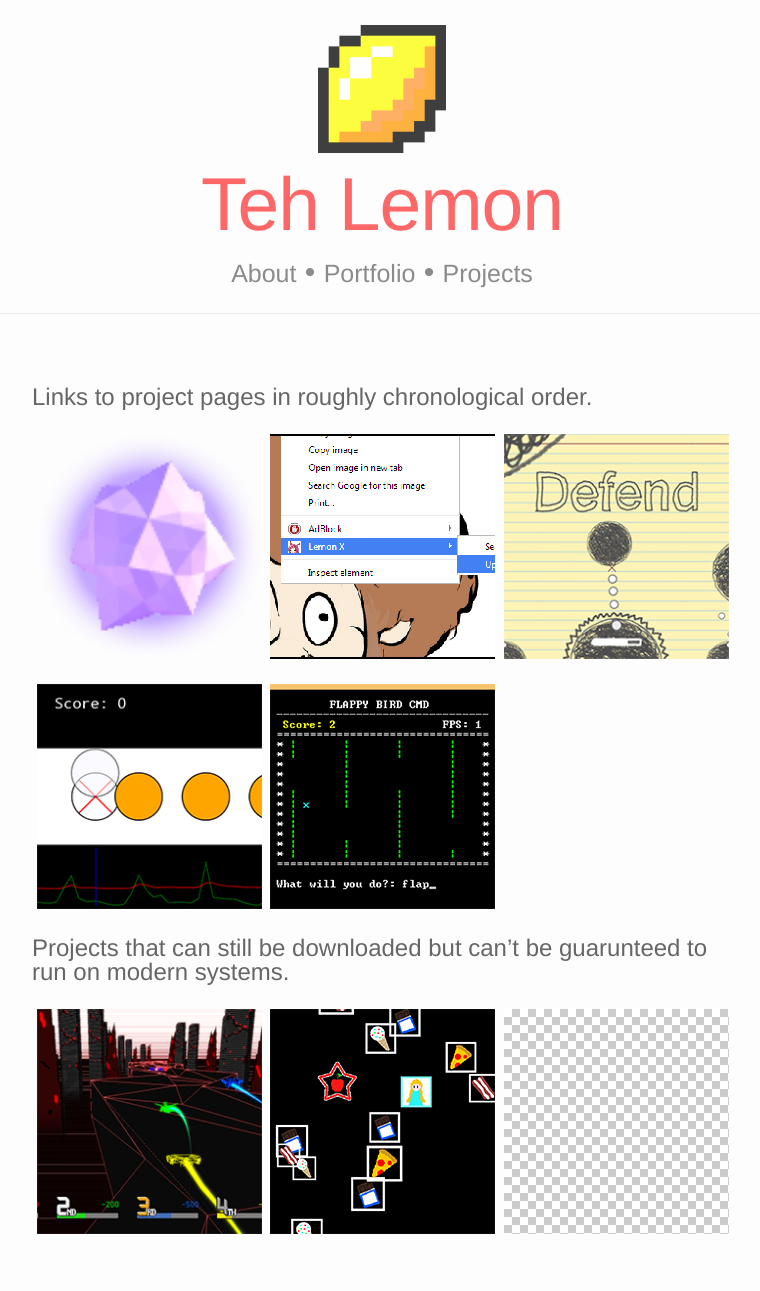
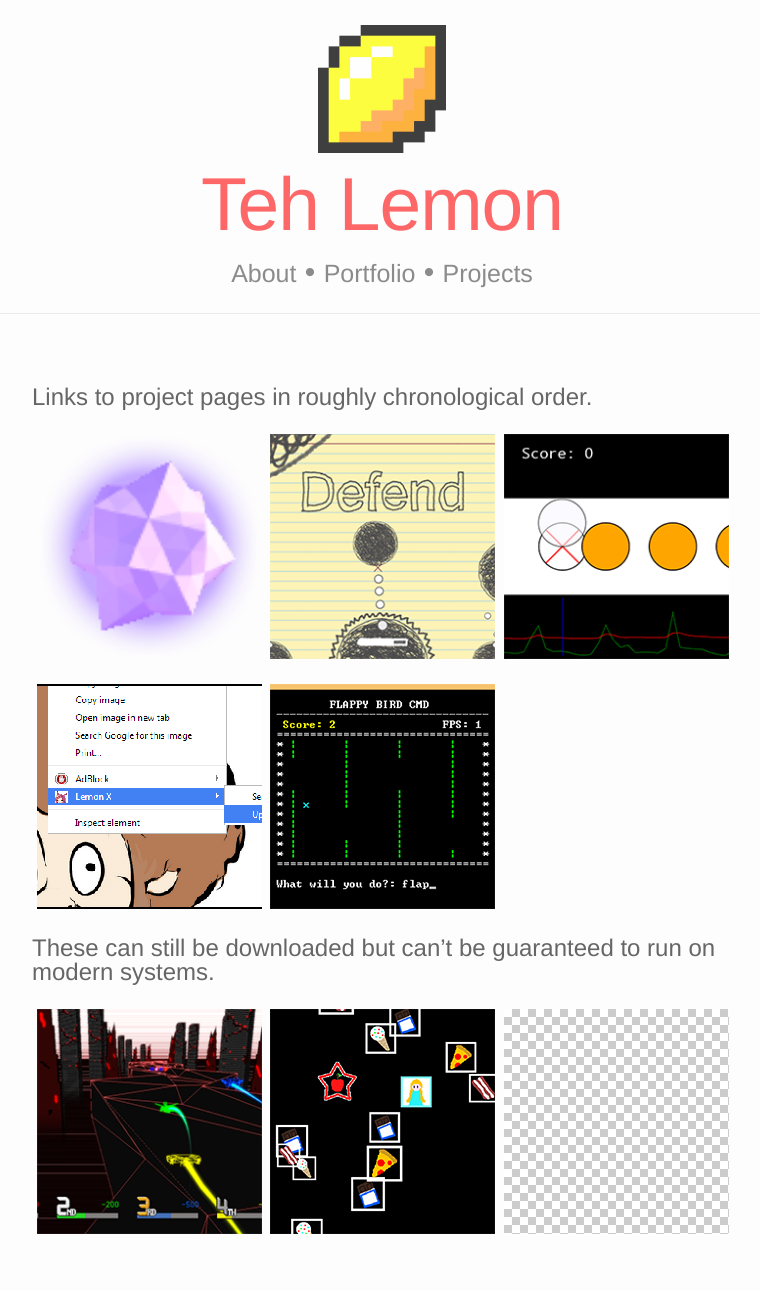
Before and after one commit to Teh-Lemon/Teh-Lemon.github.io, a Jekyll site: the page built from projects.md, in a window 1280 px wide. Shown: the whole page, without its empty margins (258-1018 px from the left). Built offline with Jekyll 4.4.1, drawn with Linux system fonts in a browser that asks for light colours; nearby versions of some CDN libraries.

Commit message:
Fix typo

```diff
--- a/projects.md
+++ b/projects.md
@@ -50,7 +50,7 @@
 {% endfor %}
 </div>
 
-# Projects that can still be downloaded but can't be guarunteed to run on modern systems.
+# These can still be downloaded but can't be guaranteed to run on modern systems.
 
 <div class="portfolioWrapper">
 {% for project in site.poetry %}
```
Also changed, not shown: _portfolio/2014-06-10_chrome.md (renamed from _portfolio/2016-06-10_chrome.md).
